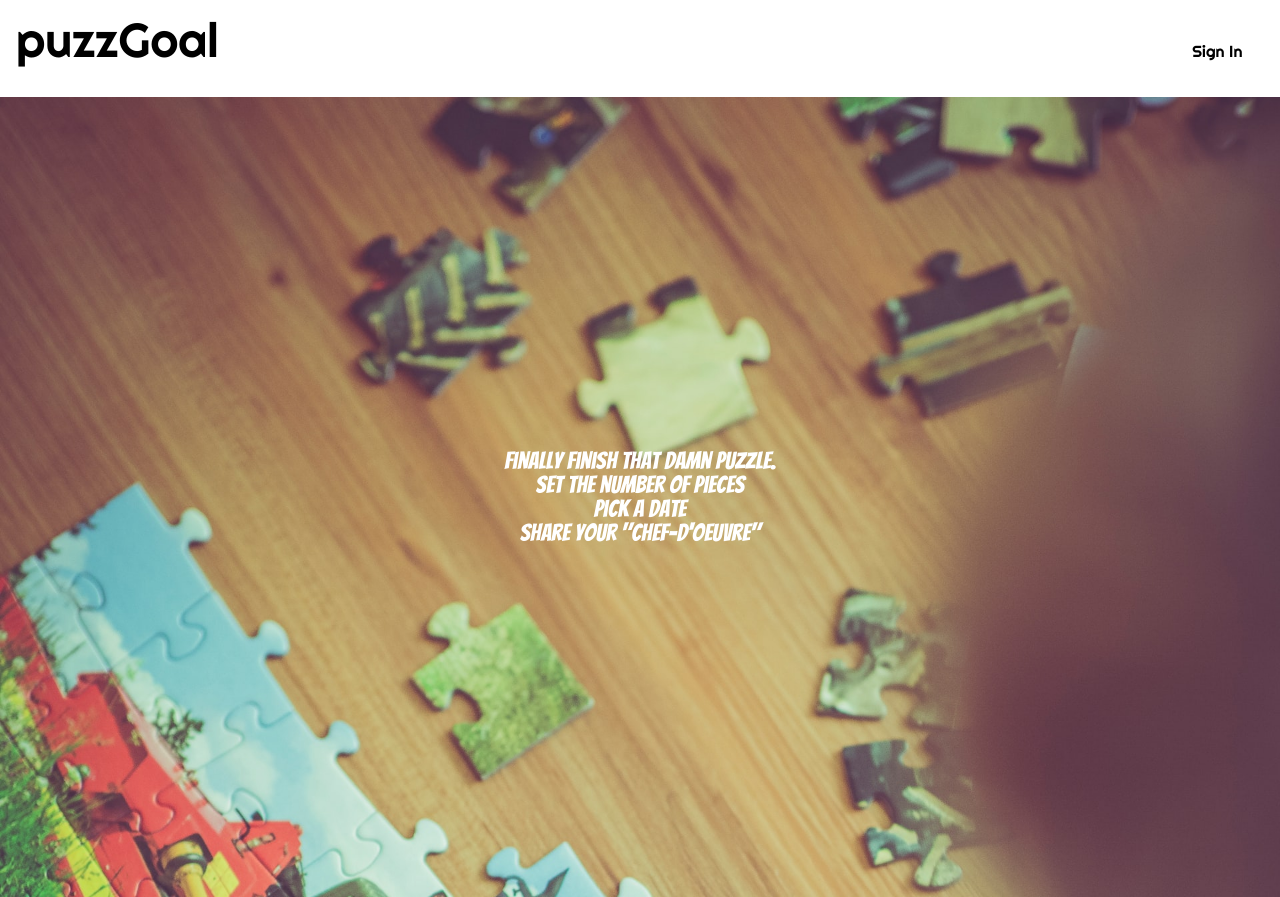
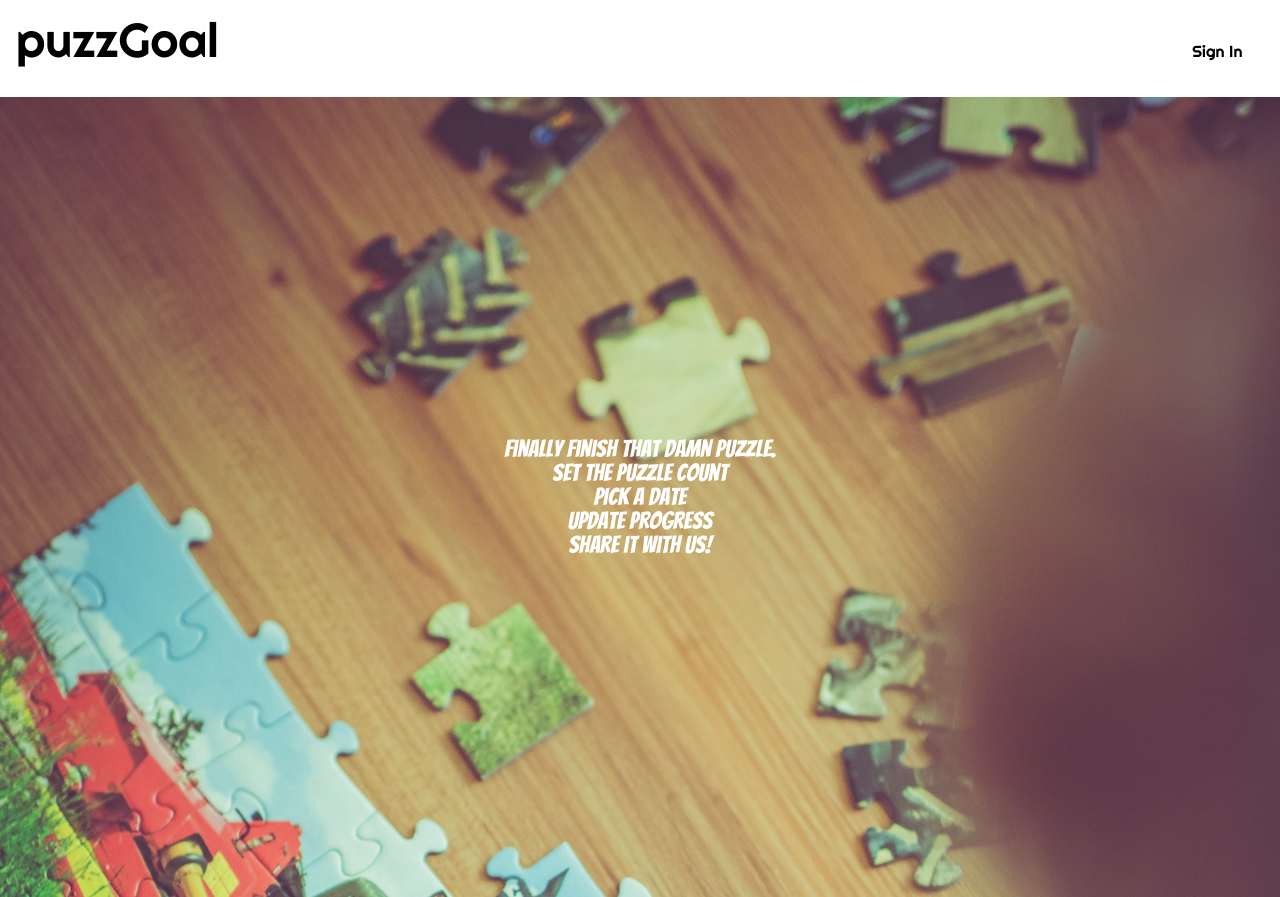
Before and after one commit to eg180/puzzgoal, a Next.js app: page / in a window 1280 px wide. Built offline with nearby package versions, Linux system fonts and the light colour scheme; no server answers; a web font is replaced by a local one.

Commit message:
removed unescaped chars

```diff
--- a/pages/index.js
+++ b/pages/index.js
@@ -14,9 +14,10 @@ export default function Home() {
 
 			<section className={styles.hero}>
 				<p>Finally Finish That Damn Puzzle.</p>
-				<p>Set the number of pieces</p>
+				<p>Set the puzzle count</p>
 				<p>Pick a date</p>
-				<p>Share your "chef-d'oeuvre"</p>
+				<p>Update progress</p>
+				<p>Share it with us!</p>
 			</section>
 		</div>
 	);
```
